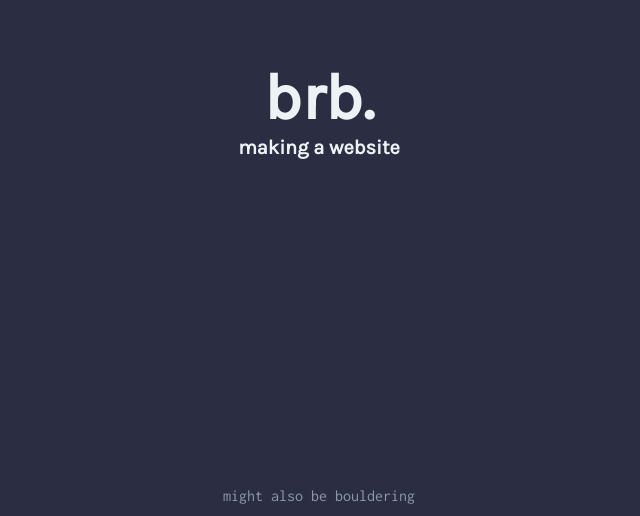
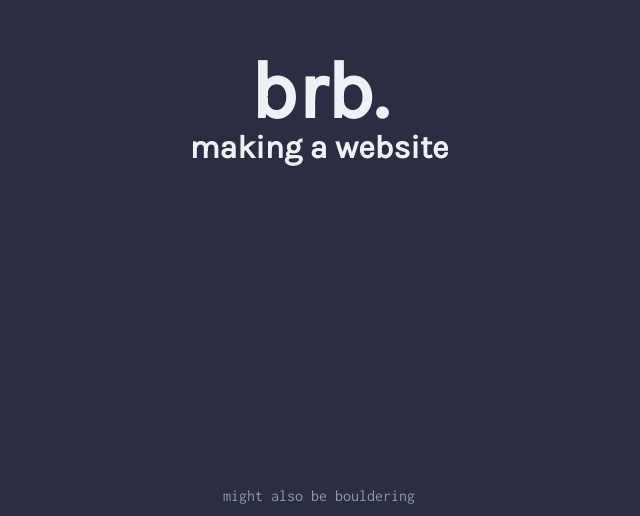
Before and after one commit to kerkzhan/portfolio-2022, a Next.js app: page / in a window 1280 px wide. Shown: the part 284-800 px from the top of the page, without its empty margins (321-961 px from the left). Built offline with nearby package versions, Linux system fonts and the light colour scheme.

Commit message:
spacing changes

```diff
--- a/css/kp.css
+++ b/css/kp.css
@@ -85,16 +85,15 @@ body {
 
 h1 {
   font-family: "Karla", sans-serif;
-  font-size: 4rem;
+  font-size: 5rem;
   font-weight: 700;
   line-height: 4rem;
 }
 
 h2 {
   font-family: "Karla", sans-serif;
-  font-size: 1.25rem;
-  font-weight: 700;
-  line-height: 2.25rem;
+  font-size: 2rem;
+  font-weight: 600;
 }
 
 p {
--- a/sass/_tokens/_tokens.scss
+++ b/sass/_tokens/_tokens.scss
@@ -8,7 +8,8 @@ $font-size-small: 0.875rem;
 $font-size-default: 1rem;
 $font-size-large: 1.25rem;
 $font-size-larger: 2rem;
-$font-size-largest: 4rem;
+$font-size-largest: 3rem;
+$font-size-largester: 5rem;
 
 $line-height-small: 1.25rem;
 $line-height-default: 1.5rem;
--- a/sass/base/_typography.scss
+++ b/sass/base/_typography.scss
@@ -5,16 +5,15 @@ body {
 
 h1 {
   font-family: $font-family-heading;
-  font-size: $font-size-largest;
-  font-weight: 700;
+  font-size: $font-size-largester;
+  font-weight: $font-weight-semibold;
   line-height: $line-height-largest;
 }
 
 h2 {
   font-family: $font-family-heading;
-  font-size: $font-size-large;
-  font-weight: 700;
-  line-height: $line-height-larger;
+  font-size: $font-size-larger;
+  font-weight: $font-weight-bold;
 }
 
 p {
```
Also changed, not shown: 1 other file (tests, documents, lock files or other folders).
